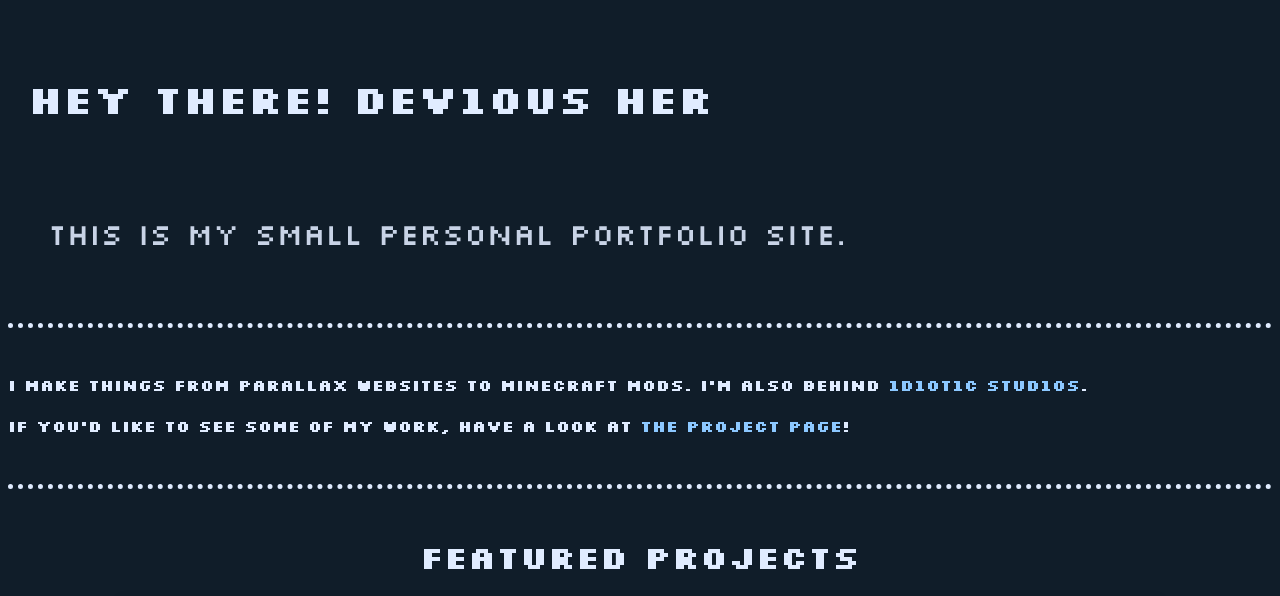
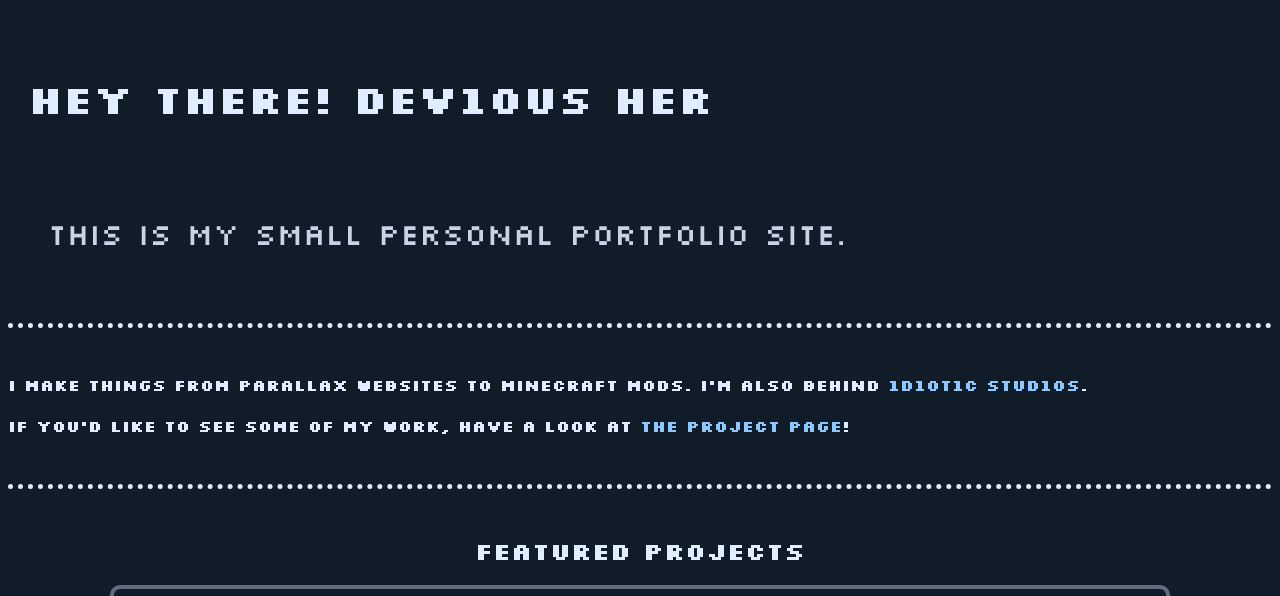
Before and after one commit to Dev10us1ty/dev10us1ty.github.io, a Jekyll site: the page built from index.html, in a window 1280 px wide. Shown: the top 596 px of the page. Built offline with Jekyll 4.4.1, drawn with Linux system fonts in a browser that asks for light colours; nearby versions of some CDN libraries.

Commit message:
Update index.html

```diff
--- a/index.html
+++ b/index.html
@@ -18,13 +18,15 @@
 .project {
   margin: 0 auto;
   text-align: center;
-  background: #636d7d;
-  border: 8px solid #ddd;
-  box-shadow: 0 0 10px rgba(0, 0, 0, 0.1);
-  padding: 10px;
+  background: linear-gradient(#636d7d, #636d7d);
+  border: 4px solid #636d7d;
   border-radius: 10px;
-  filter: pixilate(10px);
+  padding: 20px;
   width: 80%;
+  background-image: linear-gradient(90deg, #636d7d 50%, #fff 50%);
+  background-size: 4px 1px;
+  background-position: 0% 100%;
+  background-repeat: repeat-x;
 }
 
 /*.project::before {
@@ -110,7 +112,7 @@
 
 <br>
 
-<h1 style="text-align: center;">Featured Projects</h1>
+<h2 style="text-align: center;">Featured Projects</h2>
 
 <div class="projects">
   <div class="project-wrapper">
```
